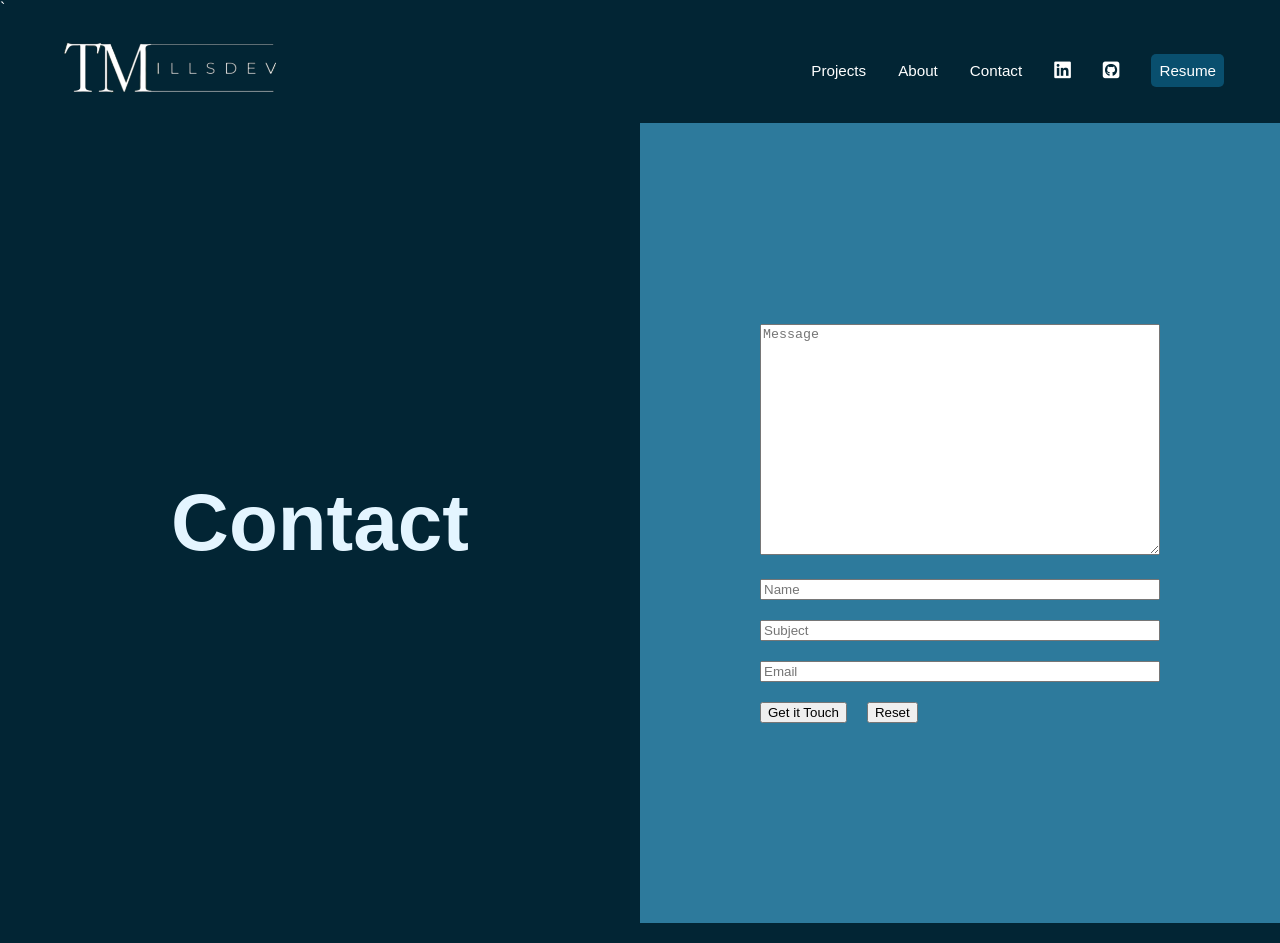
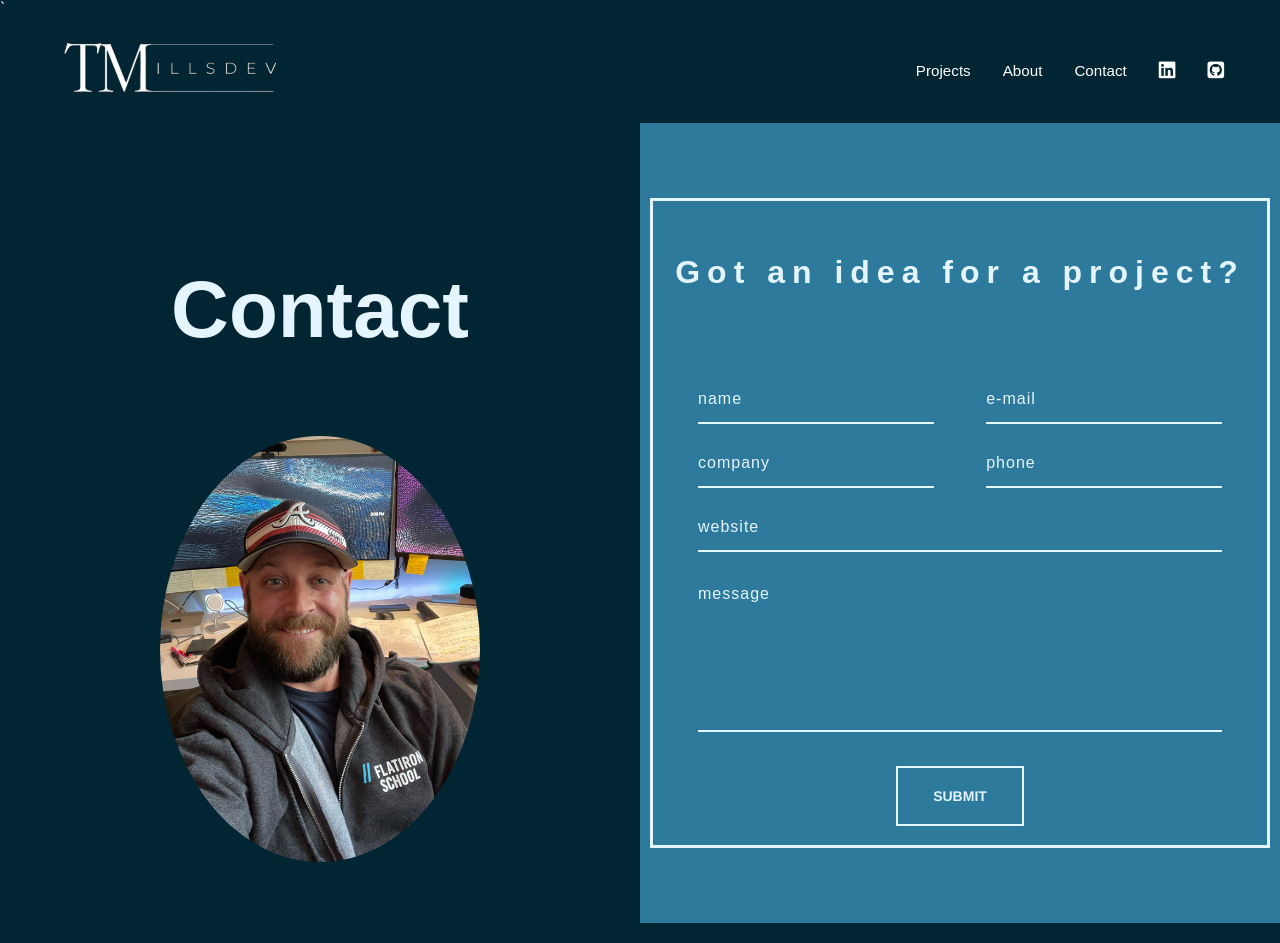
Before and after one commit to tmills5/portfolio_app, a React (Create React App) app: page /contact in a window 1280 px wide. Shown: the top 943 px of the page. Built offline with nearby package versions, Linux system fonts and the light colour scheme; a web font is replaced by a local one.

Commit message:
new contact form

```diff
--- a/src/App.css
+++ b/src/App.css
@@ -22,6 +22,8 @@
 */
 html {
   box-sizing: border-box;
+/* smooth scrolling with a tag onClick */
+  scroll-behavior: smooth;
 }
 *,
 *::before,
@@ -393,15 +395,19 @@ article {
 }
 
 /* contact page */
-.contact-pane-left, .contact-pane-right {
+#contact-pane-left {
   height: 100vh;
   display: flex;
   align-items: center;
   justify-content: center;
+  flex-direction: column;
 }
 
-.contact-pane-right {
-  background-color: var(--accent2);
+#contact-pane-left img {
+  width: 50%;
+  height: auto;
+  border-radius: 50%;
+  display: flex;
 }
 
 .contact-pane-left-text {
@@ -409,14 +415,143 @@ article {
   color: var(--secondary);
 }
 
-.form-input {
-  margin: 10px;
-  width: 400px;
+#contact-pane-right {
+  background-color: var(--accent2);
+  height: 100vh;
+  display: flex;
+  align-items: center;
+  justify-content: center;
 }
 
-.form-btn {
-  margin: 10px;
+.contact {
+  padding: 10px;
 }
+
+button {
+  overflow: visible;
+}
+
+button {
+  text-transform: none;
+}
+
+button, input, select, textarea {
+  color: var(--secondary);
+  font: inherit;
+  margin: 0;
+}
+
+input {
+  line-height: normal;
+}
+
+textarea {
+  overflow: auto;
+}
+
+#container {
+  border: solid 3px var(--secondary);
+  margin: 0 auto;
+  max-width: 650px;
+  max-height: 650px;
+  position: relative;
+  width: 100%;
+}
+
+form {
+  padding: 45px;
+}
+
+h5 {
+  color: var(--secondary);
+  font-size: 32px;
+  font-weight: 700;
+  letter-spacing: 7px;
+  text-align: center;
+}
+
+.email, .phone {
+	float: right;
+	width: 45%;
+}
+
+input[type='text'], [type='email'], select, textarea {
+	background: none;
+  border: none;
+	border-bottom: solid 2px var(--secondary);
+	color: var(--secondary);
+	font-size: 1.000em;
+  font-weight: 400;
+  letter-spacing: 1px;
+	margin: 0em 0 1.875em 0;
+	padding: 0 0 0.875em 0;
+	width: 100%;
+	-webkit-box-sizing: border-box;
+	-moz-box-sizing: border-box;
+	-ms-box-sizing: border-box;
+	-o-box-sizing: border-box;
+	box-sizing: border-box;
+	-webkit-transition: all 0.3s;
+	-moz-transition: all 0.3s;
+	-ms-transition: all 0.3s;
+	-o-transition: all 0.3s;
+	transition: all 0.3s;
+}
+
+input[type='text']:focus, [type='email']:focus, textarea:focus {
+	outline: none;
+	padding: 0 0 0.875em 0;
+}
+
+.message {
+	float: none;
+}
+
+.form-name, .company {
+	float: left;
+	width: 45%;
+}
+
+
+textarea {
+	line-height: 150%;
+	height: 150px;
+	resize: none;
+  width: 100%;
+}
+
+::-webkit-input-placeholder {
+	color: var(--secondary);
+}
+
+#form_button {
+  background: none;
+  border: solid 2px var(--secondary);
+  color: var(--secondary);
+  cursor: pointer;
+  display: inline-block;
+  font-family: Helvetica, Arial, sans-serif;
+  font-size: 14px;
+  font-weight: bold;
+  outline: none;
+  padding: 20px 35px;
+  text-transform: uppercase;
+  -webkit-transition: all 0.3s;
+	-moz-transition: all 0.3s;
+	-ms-transition: all 0.3s;
+	-o-transition: all 0.3s;
+	transition: all 0.3s;
+}
+
+.submit {
+  text-align: center;
+}
+
+#form_button:hover {
+  background: var(--secondary);
+  color: var(--primary);
+}
+
 
 /* * Responsive * */
 
--- a/src/App.js
+++ b/src/App.js
@@ -8,7 +8,7 @@ import Home from './components/Home';
 // import ProjectsPage from './components/ProjectsPage';
 // import About from './components/About';
 import ContactPage from './components/ContactPage';
-import ResumeViewer from './components/ResumeViewer';
+// import ResumeViewer from './components/ResumeViewer';
 
 
 
@@ -23,7 +23,7 @@ function App() {
         {/* <Route exact path='/projects' element={<ProjectsPage />} /> */}
         {/* <Route exact path='/about' element={<About />} /> */}
         <Route exact path='/contact' element={<ContactPage />} />
-        <Route exact path='/resume' element={<ResumeViewer />} />
+        {/* <Route exact path='/resume' element={<ResumeViewer />} /> */}
 
       </Routes>
     </div>
--- a/src/components/ContactPage.js
+++ b/src/components/ContactPage.js
@@ -1,15 +1,17 @@
 import SplitScreen from "../layout/SplitScreen";
 import Form from "./Form";
 import Footer from './Footer';
+import headshot from '../assets/images/TyHoodie.jpeg';
 
 const ContactPage = () => {
   return(
     <>
       <SplitScreen>
-        <div className="contact-pane-left">
-          <h1 className="contact-pane-left-text">Contact</h1>
+        <div id="contact-pane-left">
+          <h3 className="contact-pane-left-text">Contact</h3>
+          <img src={headshot} alt='Tyson in Workspace'/>
         </div>
-        <div className="contact-pane-right">
+        <div id="contact-pane-right">
           <Form />
         </div>
       </SplitScreen>
--- a/src/components/Form.js
+++ b/src/components/Form.js
@@ -1,68 +1,136 @@
 import { useState, useEffect } from "react";
-import { MDBTextArea, MDBInput, MDBBtn } from "mdb-react-ui-kit";
+// import {
+//   MDBTextArea,
+//   MDBInput,
+//   MDBBtn
+// } from "mdb-react-ui-kit";
+// import {
+//   MDBContainer,
+//   MDBRow,
+//   MDBCol,
+//   MDBBtn,
+//   MDBIcon,
+//   MDBInput,
+// } from "mdb-react-ui-kit";
 
 const Form = () => {
+  const [message, setMessage] = useState('');
+  const [name, setName] = useState('');
+  const [company, setCompany] = useState('');
+  const [email, setEmail] = useState('');
+  const [url, setUrl] = useState('');
 
-  const [name, setName] = useState('');
-  const [subject, setSubject] = useState('');
-  const [email, setEmail] = useState('');
-  const [message, setMessage] = useState('');
 
 // useEffect is listening for changes in any one of these state variables.
 // second argument is an array of values that we want to listen for.
 // fires anytime something changes in those variables
 
-  useEffect(()=> {}, [name, subject, email, message])
+  useEffect(()=> {}, [message, name, company, email, url])
 
 
 
-  return(
-    <form id="contact-form">
+  return (
 
-      <MDBTextArea
-        className="form-input"
-        contrast
-        id='textArea'
-        // label='Message'
-        rows={15}
-        placeholder="Message"
-        value={message}
-        onChange={e => setMessage(e.target.value)}
-      />
 
-      <MDBInput
-        className="form-input"
-        contrast
-        // label="Name"
-        type="text"
-        placeholder="Name"
-        value={name}
-        onChange={e => setName(e.target.value)}
-      />
-      <MDBInput
-        className="form-input"
-        contrast
-        // label="Subject"
-        placeholder='Subject'
-        type="text"
-        value={subject}
-        onChange={e => setSubject(e.target.value)}
-      />
-      <MDBInput
-        className="form-input"
-        contrast
-        id='typeEmail'
-        type='email'
-        // label='Email input'
-        placeholder="Email"
-        value={email}
-        onChange={e => setEmail(e.target.value)}
-      />
-      {/* <MDBInput label='Email input' id='typeEmail' type='email' /> */}
+<div class="contact">
+<div id="container">
+  <h5>Got an idea for a project?</h5>
+  <form action="#" method="post" id="contact_form">
+    <div class="form-name">
+      <label for="name"></label>
+      <input type="text" placeholder="name" name="name" id="name_input" required/>
+    </div>
+    <div class="email">
+      <label for="email"></label>
+      <input type="email" placeholder="e-mail" name="email" id="email_input" required/>
+    </div>
+    <div class="company">
+      <label for="company"></label>
+      <input type="text" placeholder="company" name="company" id="company_input"/>
+    </div>
+    <div class="phone">
+      <label for="phone"></label>
+      <input type="text" placeholder="phone" name="phone" id="phone_input" />
+    </div>
+    <div class="url">
+      <label for="url"></label>
+      <input type="text" placeholder="website" name="url" id="url_input" required/>
+    </div>
 
-      <MDBBtn color='light' rippleColor='light' className="form-btn">Get it Touch</MDBBtn>
-      <MDBBtn color='danger' outline rippleColor='light' className="form-btn">Reset</MDBBtn>
-    </form>
+    <div class="message">
+      <label for="message"></label>
+      <textarea name="message" placeholder="message" id="message_input" cols="30" rows="5" required></textarea>
+    </div>
+    <div class="submit">
+      <input type="submit" value="submit" id="form_button"/>
+    </div>
+  </form>
+</div>
+</div>
+
+
+
+
+//     <div id="contact-form">
+
+
+//         <input
+//           className="form-input"
+//           type="textarea"
+//           placeholder="Tell me about the product we can create..."
+//           value={message}
+//           onChange={e => setMessage(e.target.value)}
+//         />
+
+//       <input
+//         className="form-input"
+//         contrast
+//         // label="Name"
+//         type="text"
+//         placeholder="Your Name"
+//         value={name}
+//         onChange={e => setName(e.target.value)}
+//       />
+
+//       <input
+//         className="form-input"
+//         contrast
+//         // label="Subject"
+//         placeholder='Your Company'
+//         type="text"
+//         value={company}
+//         onChange={e => setCompany(e.target.value)}
+//       />
+//       <input
+//         className="form-input"
+//         contrast
+//         id='typeEmail'
+//         type='email'
+//         // label='Email input'
+//         placeholder="Your Email Address"
+//         value={email}
+//         onChange={e => setEmail(e.target.value)}
+//       />
+
+//       <input
+//         className="form-input"
+//         contrast
+//         type="url"
+//         placeholder="Your website URL"
+//         value={url}
+//         onChange={e => setUrl(e.target.value)}
+//       />
+
+// <button type="button" class="btn btn-primary">Button</button>
+// <MDBBtn>Button</MDBBtn>
+//       <MDBBtn>Get it Touch</MDBBtn>
+//       <MDBBtn>Reset</MDBBtn>
+
+
+//       <form>
+//         <input type="text" placeholder="Your Name" value={name} onChange={e => setName(e.target.value)} />
+//       </form>
+//     </div>
   );
 }
 
--- a/src/components/Nav.js
+++ b/src/components/Nav.js
@@ -10,9 +10,9 @@ function Nav() {
     <nav>
       <ul>
         <li><a href='/home'><img src={logoWhite} alt='logo' className='logo' /></a></li>
-        <li><a href='#projects'>Projects</a></li>
-        <li><a href='#about'>About</a></li>
-        <li><a href='#contact'>Contact</a></li>
+        <li><a href='/home/#projects'>Projects</a></li>
+        <li><a href='/home/#about'>About</a></li>
+        <li><a href='/contact'>Contact</a></li>
         <li>
           <a href='https://www.linkedin.com/in/tmillsdev' target="blank">
             <i className="fa-brands fa-linkedin fa-lg"></i>
@@ -23,7 +23,7 @@ function Nav() {
             <i className="fa-brands fa-square-github fa-lg"></i>
           </a>
         </li>
-        <li><a href='/resume' className='button'>Resume</a></li>
+        {/* <li><a href='/resume' className='button'>Resume</a></li> */}
       </ul>
     </nav>
   );
```
Also changed, not shown: 1 other file (tests, documents, lock files or other folders).
